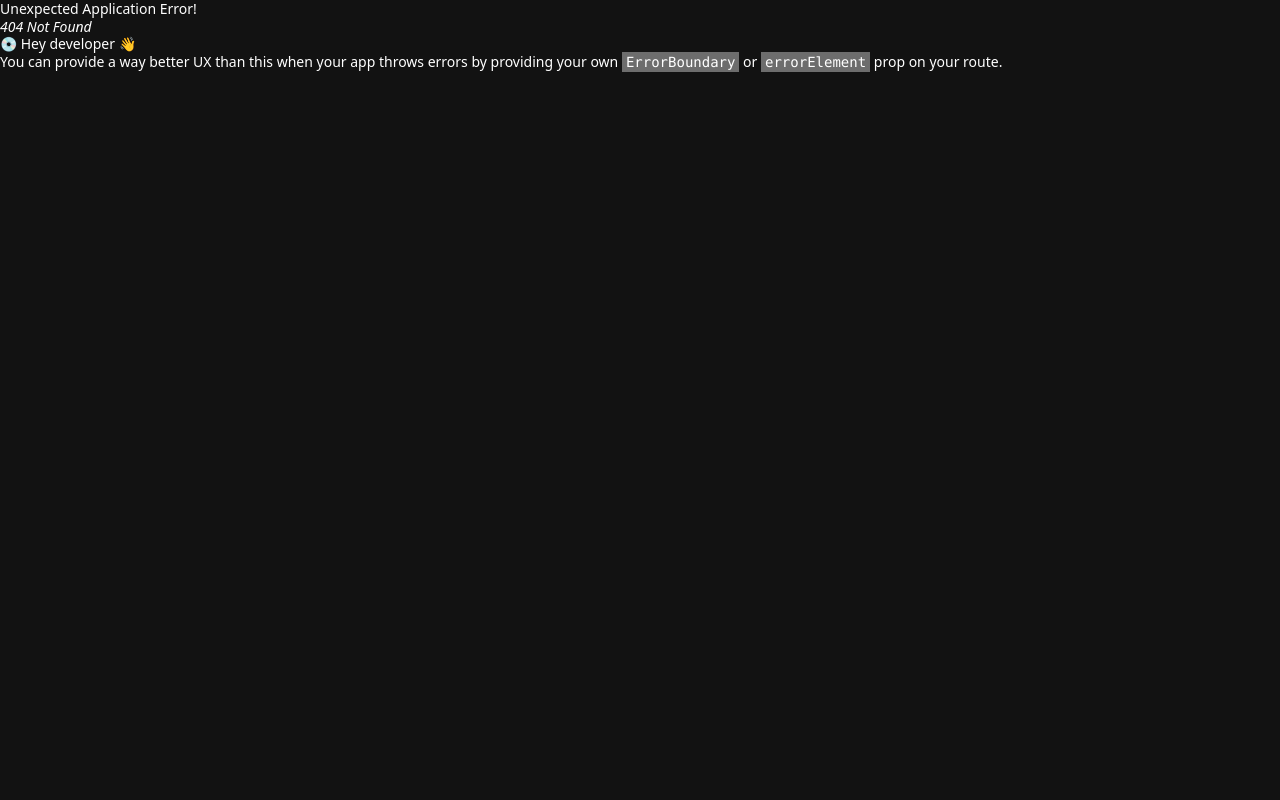
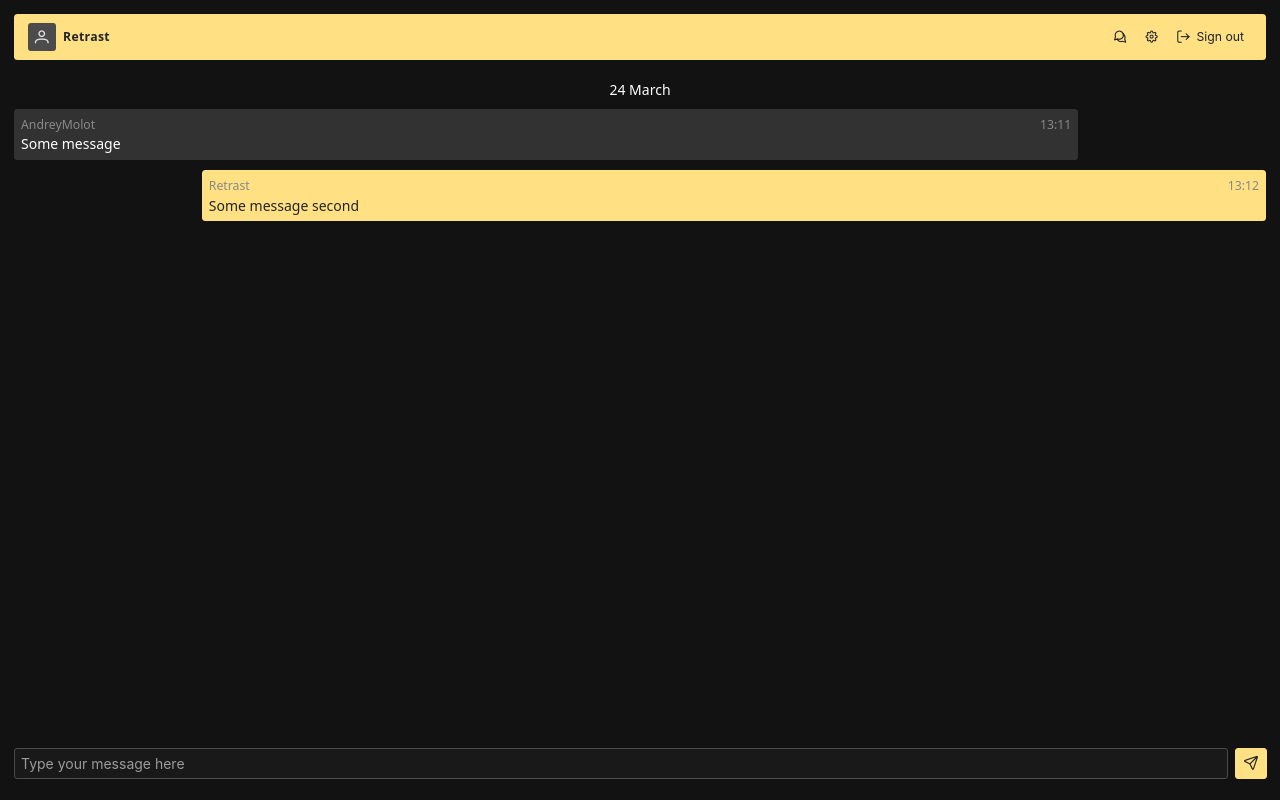
Before and after one commit to SayRetrast/chat-client, a React (Vite) app: page /dialog/1 in a window 1280 px wide. Before the commit this address had no page. Built offline with nearby package versions, Linux system fonts and the light colour scheme.

Commit message:
add dialog page layout

```diff
--- a/src/components/contacts/contact.tsx
+++ b/src/components/contacts/contact.tsx
@@ -1,17 +1,21 @@
 import { Avatar } from "primereact/avatar";
 import { Badge } from "primereact/badge";
+import { Link } from "react-router-dom";
 
 export default function Contact({
+  userId,
   username,
   message,
   unreadMessagesCount,
 }: {
+  userId: number;
   username: string;
   message: string;
   unreadMessagesCount: number;
 }) {
   return (
-    <li className="flex cursor-pointer gap-x-4 rounded px-4 py-1.5 transition-colors hover:bg-[var(--surface-ground)]">
+    <li className="cursor-pointer rounded px-4 py-1.5 transition-colors hover:bg-[var(--surface-ground)]">
+      <Link to={`/dialog/${userId}`} className="flex gap-x-4">
         <Avatar className="p-overlay-badge" icon="pi pi-user" size="large">
           {unreadMessagesCount && <Badge value={unreadMessagesCount} className="mr-1 mt-1" />}
         </Avatar>
@@ -25,6 +29,7 @@ export default function Contact({
           <i className="pi pi-check translate-y-1 text-xs text-[var(--primary-color)]"></i>
           <i className="pi pi-check -translate-y-1 text-xs text-[var(--primary-color)]"></i>
         </div>
+      </Link>
     </li>
   );
 }
--- a/src/components/contacts/contactsList.tsx
+++ b/src/components/contacts/contactsList.tsx
@@ -7,6 +7,7 @@ export default function ContactsList() {
       {contacts.map(({ id, username, messages }) => (
         <Contact
           key={id}
+          userId={id}
           username={username}
           message={messages[messages.length - 1]}
           unreadMessagesCount={messages.length - 2}
--- a/src/lib/paths.ts
+++ b/src/lib/paths.ts
@@ -1,3 +1,4 @@
 export const homePagePath: string = "/";
 export const authPagePath: string = "/auth";
 export const settingsPagePath: string = "/settings";
+export const dialogPagePath: string = "/dialog/:userId";
--- a/src/pages/dialog/dialogPage.tsx
+++ b/src/pages/dialog/dialogPage.tsx
@@ -0,0 +1,43 @@
+import { Button } from "primereact/button";
+import { InputText } from "primereact/inputtext";
+import { cn } from "../../lib/utils";
+
+const noMessages: boolean = false;
+
+function Message({ text, username, time, isRight }: { text: string; username: string; time: string; isRight?: true }) {
+  return (
+    <div
+      className={cn("max-w-[calc(100%_-_15%)] rounded bg-[var(--surface-overlay)] p-2", {
+        "ml-[15%] bg-[var(--primary-color)] text-[var(--primary-color-text)]": isRight,
+      })}
+    >
+      <div className="flex justify-between text-sm text-[var(--text-color-secondary)]">
+        <p>{username}</p>
+        <p>{time}</p>
+      </div>
+
+      <p className="mt-0.5">{text}</p>
+    </div>
+  );
+}
+
+export default function DialogPage() {
+  return (
+    <div className="flex h-[calc(100svh_-_46px_-_4rem)] flex-col gap-y-3">
+      {noMessages ? (
+        <p className="text-center text-lg font-medium">Start chatting by typing message in the filed bellow.</p>
+      ) : (
+        <>
+          <p className="text-center">24 March</p>
+          <Message username="AndreyMolot" text="Some message" time="13:11" />
+          <Message username="Retrast" text="Some message second" time="13:12" isRight />
+        </>
+      )}
+
+      <div className="mt-auto grid grid-cols-[1fr_31.5px] gap-x-2">
+        <InputText placeholder="Type your message here" />
+        <Button icon="pi pi-send" />
+      </div>
+    </div>
+  );
+}
--- a/src/pages/settings/settingsPage.tsx
+++ b/src/pages/settings/settingsPage.tsx
@@ -34,9 +34,24 @@ export default function SettingsPage() {
           </SettingsMenuItem>
 
           <SettingsMenuItem>
-            <label htmlFor="username">Password</label>
-            <Password className="block" inputId="password" placeholder="Old password" feedback={false} toggleMask />
-            <Password className="block" inputId="password" placeholder="New password" feedback={false} toggleMask />
+            <label htmlFor="old-password">Old password</label>
+            <Password
+              className="block"
+              inputId="old-password"
+              placeholder="Your old password"
+              feedback={false}
+              toggleMask
+            />
+
+            <label htmlFor="new-password">New password</label>
+            <Password
+              className="block"
+              inputId="new-password"
+              placeholder="Your new password"
+              feedback={false}
+              toggleMask
+            />
+
             <Button label="Update password" />
           </SettingsMenuItem>
         </SettingsMenu>
```
Also changed, not shown: src/lib/router.tsx (+6 -1 lines). Lines whose indentation alone changed are shown as unchanged.
